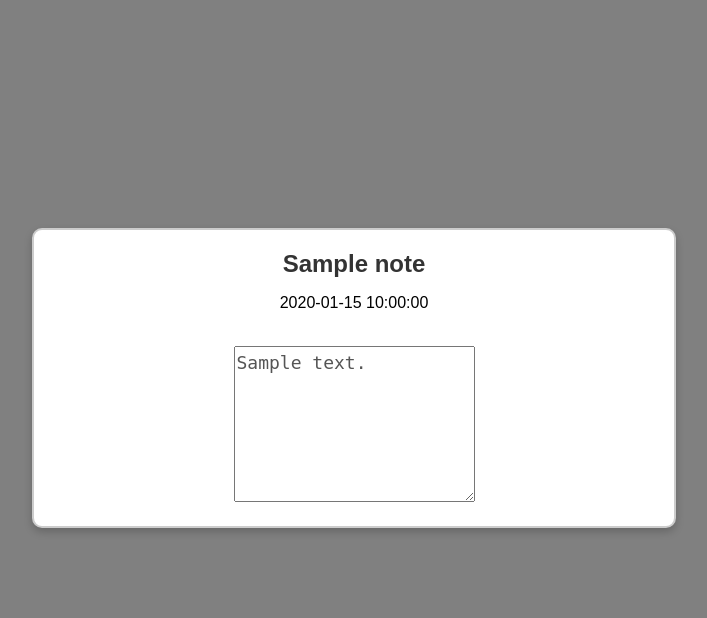
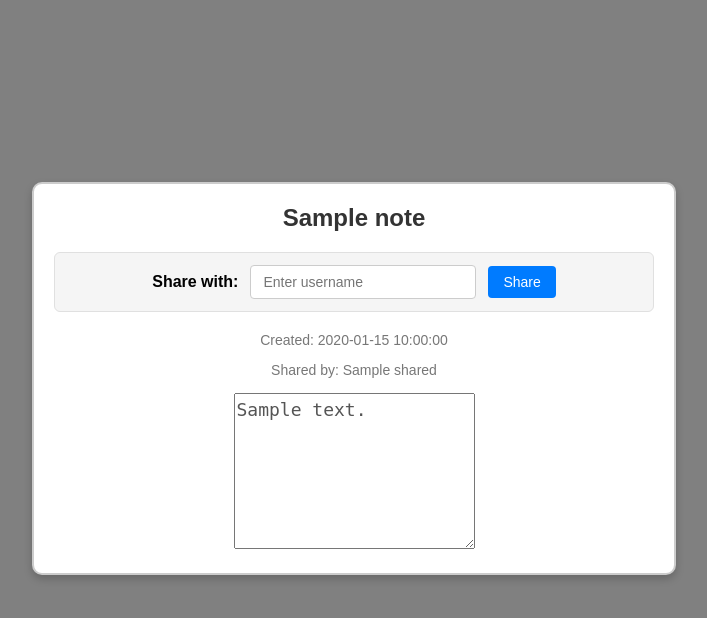
Before and after one commit to TheProgrammingArchive/Notes, a FastAPI app: template NotesApp/templates/note.html in a window 1280 px wide. Shown: the part 52-670 px from the top of the page, without its empty margins (286-993 px from the left). Run offline with FastAPI, Linux system fonts and the light colour scheme; the template is opened without the code that fills it: most values are stand-ins (such as "Sample title", 1, 10 or a date in 2020); parts of the project's set-up code (start-up, migrations or seed data) failed here and were passed over.

Commit message:
Sharing implemented

```diff
--- a/NotesApp/crud.py
+++ b/NotesApp/crud.py
@@ -1,4 +1,4 @@
-from sqlmodel import create_engine, SQLModel, Session
+from sqlmodel import create_engine, SQLModel, Session, select
 
 
 sqlite_file_name = 'database.db'
--- a/NotesApp/main.py
+++ b/NotesApp/main.py
@@ -46,7 +46,7 @@ def handle_http_exception(request: Request, exc: HTTPException):
         return RedirectResponse('/manage_friends', status_code=303)
 
     else:
-        return templates.TemplateResponse('home.html', {'request': request, 'detail': exc.detail})
+        return templates.TemplateResponse('login.html', {'request': request, 'detail': exc.detail})
 
 
 def validate_username(username: str, session: SessionDep):
@@ -67,6 +67,18 @@ def get_note_id(note_id: int, user: UserDB) -> (int, Notes):
             return k, note
 
     return None
+
+
+
+def is_send_allowed(target_user: UserDB, origin_user: UserDB) -> bool:
+    allow = False
+    for friends in target_user.friends:
+        if friends.target_id == origin_user.id:
+            allow = True
+            break
+
+    return allow
+
 
 
 @app.post('/create_user', response_model=UserBase)
@@ -175,7 +187,7 @@ def add_friend(friend_username: Annotated[str, Form()], user: Annotated[UserDB,
         except Exception:
             raise HTTPException(detail='Already added as friend', status_code=404)
 
-        return relation.target_id
+        return RedirectResponse('/add_friend')
 
     raise HTTPException(detail='User not found', status_code=404)
 
@@ -194,28 +206,27 @@ def remove_friend(user: Annotated[UserDB, Depends(get_logged_user)], friend_user
     return None
 
 
-@app.post('/send_note', response_model=UserBase)
-def send_note(user: Annotated[UserDB, Depends(get_logged_user)], note_id: int, friend_id: int, session: SessionDep):
-    friend = session.exec(select(UserDB).where(UserDB.id == friend_id)).first()
-    if friend is not None:
-        if user.id not in [_.target_id for _ in friend.friends]:
-            return None
+@app.get('/send_note')
+def send_note(user: Annotated[UserDB, Depends(get_logged_user)], target: str, note_id: int, session: SessionDep):
+    target_user = session.exec(select(UserDB).where(UserDB.username == target)).first()
+    if target_user is not None and is_send_allowed(target_user=target_user, origin_user=user):
+        note_to_send = get_note_id(note_id, user)
 
-        note = None
-        for notes in user.notes:
-            if notes.idx == note_id:
-                note = notes
-                break
+        if note_to_send is None:
+            return 'Inaccessible note'
 
-        note_copy = Notes(title=note.title, content=note.content, user_id=friend.id, user=friend)
+        note_to_send = note_to_send[1]
+        copied_note = {'title': note_to_send.title, 'content': note_to_send.content, 'user_id': target_user.id, 'user': target_user, 'shared': user.username}
+        copied_note = Notes.model_validate(copied_note)
 
-        friend.notes.append(note_copy)
-        session.add(note_copy)
+        target_user.notes.append(copied_note)
+        session.add(copied_note)
         session.commit()
-        session.refresh(note_copy)
+        session.refresh(copied_note)
 
-        # return note_copy.user
-    return None
+        return RedirectResponse(f'notes/{note_id}')
+
+    return 'You are not allowed to send notes to that user, as you are not part of their friends list'
 
 
 # App routes
--- a/NotesApp/models.py
+++ b/NotesApp/models.py
@@ -12,6 +12,7 @@ class Notes(NoteBase, table=True):
     idx: Union[int, None] = Field(default=None, primary_key=True)
     user_id: Optional[int] = Field(default=None, foreign_key="userdb.id")
     user: Optional["UserDB"] = Relationship(back_populates="notes")
+    shared: Union[str, None] = Field(default=None)
 
     created_at: Union[str, None] = Field(default_factory=lambda: datetime.datetime.now().strftime('%B %d, %Y at %I:%M %p'))
 
--- a/NotesApp/templates/note.html
+++ b/NotesApp/templates/note.html
@@ -43,6 +43,7 @@
             border-radius: 4px;
             font-size: 14px;
             transition: background-color 0.2s ease-in-out;
+            cursor: pointer;
         }
 
         .btn:hover {
@@ -52,7 +53,6 @@
         .btn-register:hover {
             background-color: #1e7e34;
         }
-
 
         .content-wrapper {
             display: flex;
@@ -78,7 +78,7 @@
             font-size: 24px;
             font-weight: bold;
             color: #333;
-            margin-bottom: 10px;
+            margin-bottom: 20px;
         }
 
         .note-content {
@@ -87,6 +87,40 @@
             line-height: 1.6;
             overflow-wrap: break-word
         }
+
+        /* Sharing bar styling */
+        .sharing-bar {
+            background-color: #f5f5f5;
+            padding: 12px;
+            border-radius: 6px;
+            margin-bottom: 20px;
+            display: flex;
+            align-items: center;
+            justify-content: center;
+            gap: 12px;
+            border: 1px solid #e0e0e0;
+        }
+
+        .sharing-bar input {
+            padding: 8px 12px;
+            border-radius: 4px;
+            border: 1px solid #ccc;
+            flex-grow: 1;
+            max-width: 200px;
+            font-size: 14px;
+        }
+
+        .sharing-bar input:focus {
+            outline: none;
+            border-color: #007bff;
+            box-shadow: 0 0 0 2px rgba(0, 123, 255, 0.25);
+        }
+
+        .note-meta {
+            color: #777;
+            font-size: 14px;
+            margin-bottom: 15px;
+        }
     </style>
 
     <script>
@@ -94,8 +128,16 @@
             var conf = confirm("Delete note?");
             return conf;
         }
+
+        function shareNote() {
+            const username = document.getElementById('share-username').value.trim();
+            if (!username) {
+                alert('Please enter a username');
+                return;
+            }
+            window.location.href = `/send_note?note_id={{ note.idx }}&target=${encodeURIComponent(username)}`;
+        }
     </script>
-
 </head>
 <body>
     <div class="navbar">
@@ -109,7 +151,20 @@
     <div class="content-wrapper">
         <div class="note-container">
             <div class="note-title"> {{ note.title }} </div>
-            <div><p> {{ note.created_at}} </p></div><br>
+
+            <div class="sharing-bar">
+                <span style="font-weight: bold;">Share with:</span>
+                <input type="text" id="share-username" placeholder="Enter username">
+                <button onclick="shareNote()" class="btn">Share</button>
+            </div>
+
+            <div class="note-meta">
+                <p>Created: {{ note.created_at }}</p>
+                {% if note.shared %}
+                    <p> Shared by: {{ note.shared }}</p>
+                {% endif %}
+            </div>
+
             <textarea class="note-content" style="resize: horizontal; height: 150px" readonly="readonly">{{ note.content }}</textarea>
         </div>
     </div>
```
